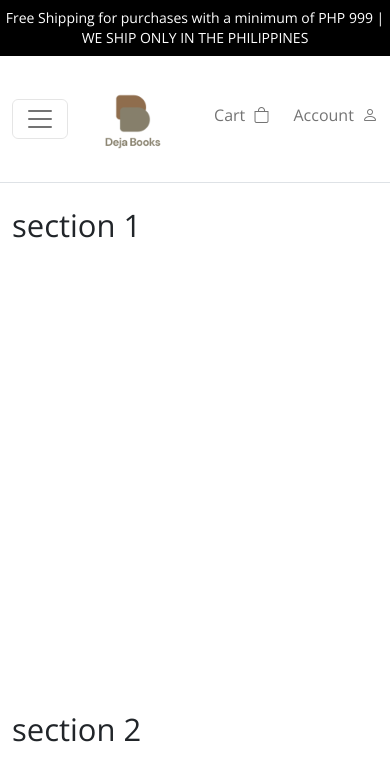
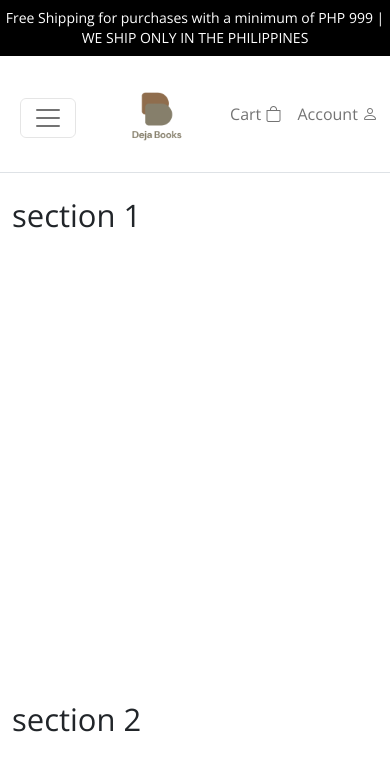
Before and after one commit to K3ndev/WD34_mini_proj1, a plain HTML site: page pages/shop/index.html in a window 390 px wide. Shown: the top 780 px of the page. Drawn offline with nearby package versions, Linux system fonts and the light colour scheme; a web font is replaced by a local one.

Commit message:
fixed layout of nav for galaxy fold

```diff
--- a/css/components/header.css
+++ b/css/components/header.css
@@ -15,6 +15,25 @@
 .menu-sm-show {
   transform: translateY(0);
 }
+
+/* for galaxy fold 348px to 280px */
+.custom-galaxyF-display {
+  display: none !important;
+}
+.custom-galaxyF-margin {
+  margin: 8px !important;
+}
+
+/* custom display for galaxy fold display */
+@media (min-width: 349px) {
+  .custom-galaxyF-display {
+    display: block !important;
+  }
+  .custom-galaxyF-margin {
+    margin-bottom: 0px !important;
+  }
+}
+
 /* animation */
 /* animation open */
 @keyframes slideInTopStart {
--- a/pages/shop/index.html
+++ b/pages/shop/index.html
@@ -39,7 +39,7 @@
         <div class="container-xl">
           <!-- hamburger -->
           <button
-            class="navbar-toggler"
+            class="navbar-toggler custom-galaxyF-margin"
             type="button"
             data-bs-toggle="collapse"
             data-bs-target="#navbarText"
@@ -50,7 +50,11 @@
             <span class="navbar-toggler-icon"></span>
           </button>
           <!-- logo -->
-          <a href="../../index.html" style="width: 100px" class="navbar-brand">
+          <a
+            href="../../index.html"
+            style="width: 90px"
+            class="navbar-brand me-0 custom-galaxyF-display"
+          >
             <img
               src="../../public/images/logo.png"
               alt=""
@@ -59,14 +63,13 @@
           </a>
 
           <!-- left sm, remove at md breakpoint -->
-          <div>
-            <ul class="navbar-nav mb-2 mb-lg-0 d-flex d-md-none gap-4 flex-row">
+          <ul class="navbar-nav d-flex d-md-none gap-3 flex-row">
             <li class="nav-item">
               <div class="position-relative d-inline-block">
                 <a
                   class="nav-link link-animation d-inline-block px-0"
                   href="../cart/index.html"
-                    >Cart <i class="bi bi-bag ms-1"></i
+                  >Cart <i class="bi bi-bag ms-0 ms-sm-1"></i
                 ></a>
               </div>
             </li>
@@ -75,12 +78,11 @@
                 <a
                   class="nav-link link-animation d-inline-block px-0"
                   href="../account/index.html"
-                    >Account <i class="bi bi-person ms-1"></i
+                  >Account <i class="bi bi-person ms-0 ms-sm-1"></i
                 ></a>
               </div>
             </li>
           </ul>
-          </div>
 
           <!-- hamburger menu -->
           <div class="collapse navbar-collapse" id="navbarText">
```
Lines whose indentation alone changed are shown as unchanged.
